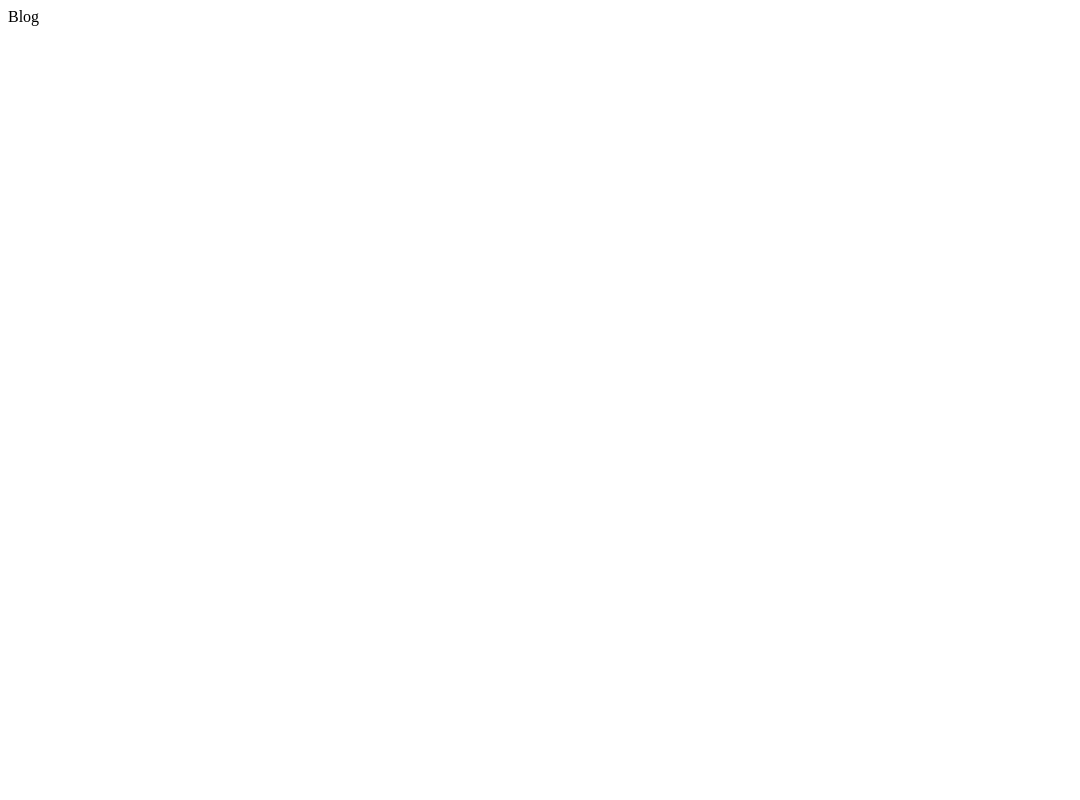
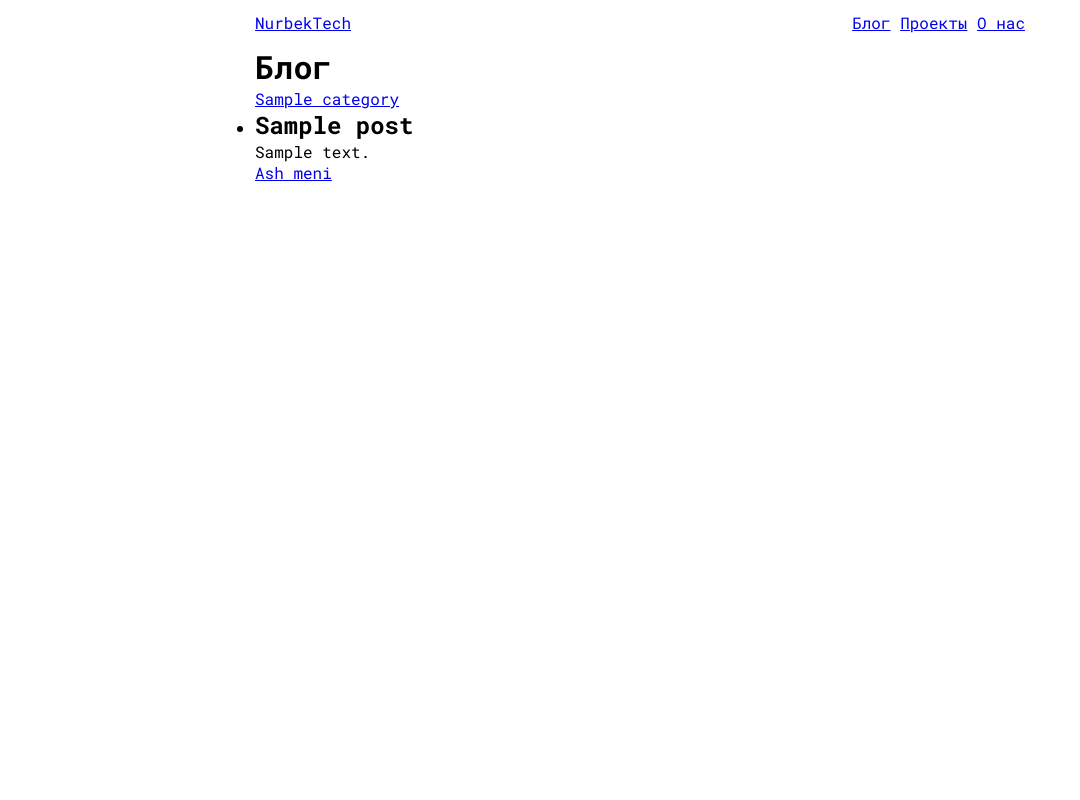
Before and after one commit to NurbekTech/BlogNurbekTech, a Django app: page /blog/ in a window 1280 px wide. Before the commit the part shown is almost empty. Shown: the whole page, without its empty margins (0-1080 px from the left). Run offline with Django 5.2, Linux system fonts and the light colour scheme; tables that the repository leaves empty hold one stand-in row (values such as "Sample post").

Commit message:
add blog post

```diff
--- a/blog/models.py
+++ b/blog/models.py
@@ -10,9 +10,24 @@ class Post(models.Model):
     time_create = models.DateTimeField(auto_now_add=True)
     time_update = models.DateTimeField(auto_now=True)
     is_published = models.BooleanField(default=True)
+    cat = models.ForeignKey("Category", on_delete=models.PROTECT, null=True)
 
     def __str__(self):
         return self.title
 
     def get_absolute_url(self):
         return reverse("post", kwargs={"post_id": self.pk})
+
+
+class Category(models.Model):
+    name = models.CharField(max_length=100, db_index=True)
+
+    class Meta:
+        verbose_name = "Category"
+        verbose_name_plural = "Categorys"
+
+    def __str__(self):
+        return self.name
+
+    def get_absolute_url(self):
+        return reverse("category", kwargs={"cat_id": self.pk})
--- a/blog/templates/blog/base.html
+++ b/blog/templates/blog/base.html
@@ -25,6 +25,10 @@
         </div>
     </header>
 
-    {% block content %}{% endblock content %}
+    <main>
+        <div class="container">
+            {% block content %}{% endblock content %}
+        </div>
+    </main>
 </body>
 </html>
--- /dev/null
+++ b/blog/templates/blog/blog.html
@@ -0,0 +1,20 @@
+{% extends "blog/base.html" %}
+
+{% block content %}
+    <h1>{{title}}</h1>
+
+    {% for c in cats %}
+        <a href="{{ c.get_absolute_url }}">{{c.name}}</a>
+    {% endfor %}
+
+    <ul>
+        {% for p in posts %}
+            <li>
+                <h2>{{p.title}}</h2>
+                <p>{{p.content}}</p>
+                <a href="{{ p.get_absolute_url }}">Ash meni</a>
+                <hr>
+            </li>
+        {% endfor %}
+    </ul>
+{% endblock content %}
--- a/blog/urls.py
+++ b/blog/urls.py
@@ -8,4 +8,5 @@ urlpatterns = [
     path("project/", views.project, name="project"),
     path("about/", views.about, name="about"),
     path("post/<int:post_id>", views.show_post, name="post"),
+    path("category/<int:cat_id>", views.show_category, name="category"),
 ]
--- a/blog/views.py
+++ b/blog/views.py
@@ -1,7 +1,7 @@
 from django.shortcuts import render, redirect
 from django.http import HttpResponse, HttpResponseNotFound
 
-from blog.models import Post
+from blog.models import Post, Category
 
 # Create your views here.
 
@@ -19,7 +19,10 @@ def home(request):
 
 
 def blog(request):
-    return HttpResponse("Blog")
+    posts = Post.objects.all()
+    cats = Category.objects.all()
+    data = {"title": "Блог", "menu": menu, "posts": posts, "cats": cats}
+    return render(request, "blog/blog.html", context=data)
 
 
 def project(request):
@@ -35,5 +38,12 @@ def show_post(request, post_id):
     return HttpResponse(f"Post {post_id}")
 
 
+def show_category(request, cat_id):
+    posts = Post.objects.filter(cat_id=cat_id)
+    cats = Category.objects.all()
+    data = {"title": "Блог", "menu": menu, "posts": posts, "cats": cats}
+    return render(request, "blog/blog.html", context=data)
+
+
 def page_not_found(request, exception):
     return HttpResponseNotFound("<h1>Оңдай бет жоқ</h1>")
```
Also changed, not shown: blog/templates/blog/index.html (+0 -10 lines), blog/migrations/0002_category_post_cat.py (added).
